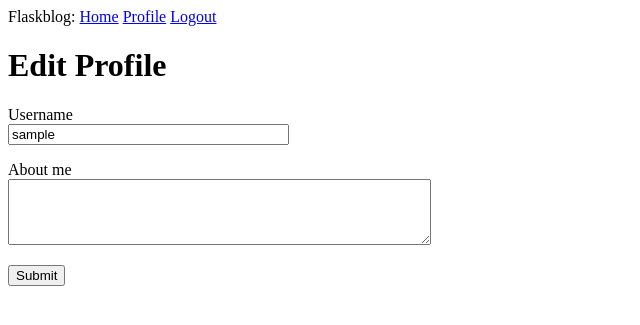
After one commit to ismailmdkm/flaskweblog, a Flask app: page /edit_profile in a window 1280 px wide. The commit adds this page. Shown: the top 325 px of the page, without its empty margins (0-640 px from the left). Run offline with Flask 2, Linux system fonts and the light colour scheme; the visitor is signed in with stand-in values (Sample User, id 1); data comes from the database, SQL or seed files in the repository; both versions use the stored data as it was after the commit.

Commit message:
Edit user profile

```diff
--- a/app/forms.py
+++ b/app/forms.py
@@ -1,6 +1,6 @@
 from flask_wtf import FlaskForm
-from wtforms import StringField, PasswordField, BooleanField, SubmitField
-from wtforms.validators import ValidationError, DataRequired, Email, EqualTo
+from wtforms import StringField, PasswordField, BooleanField, SubmitField, TextAreaField
+from wtforms.validators import ValidationError, DataRequired, Email, EqualTo, Length
 from app.models import User
 
 
@@ -27,3 +27,8 @@ class RegistrationForm(FlaskForm):
         user = User.query.filter_by(email=email.data).first()
         if user is not None:
             raise ValidationError('Email already exists. Please use a different email address.')
+
+class EditProfileForm(FlaskForm):
+    username = StringField('Username', validators=[DataRequired()])
+    about_me = TextAreaField('About me', validators=[Length(min=0, max=140)])
+    submit = SubmitField('Submit')
--- a/app/models.py
+++ b/app/models.py
@@ -2,6 +2,7 @@ from app import db, login
 from werkzeug.security import generate_password_hash, check_password_hash
 from flask_login import UserMixin
 from datetime import datetime
+from hashlib import md5
 
 class User(UserMixin, db.Model):
     id = db.Column(db.Integer, primary_key=True)
@@ -9,6 +10,8 @@ class User(UserMixin, db.Model):
     email = db.Column(db.String(120), index=True, unique=True)
     password_hash = db.Column(db.String(128))
     posts = db.relationship('Post', backref='author', lazy='dynamic')
+    about_me = db.Column(db.String(140))
+    last_seen = db.Column(db.DateTime, default=datetime.utcnow)
 
     def __repr__(self):
         return f'<User {self.username}>'
@@ -18,6 +21,10 @@ class User(UserMixin, db.Model):
 
     def check_password(self, password):
         return check_password_hash(self.password_hash, password)
+
+    def avatar(self, size):
+        digest = md5(self.email.lower().encode('utf-8')).hexdigest()
+        return f'https://www.gravatar.com/avatar/{digest}?d=identicon&s={size}'
 
 @login.user_loader
 def load_user(id):
--- a/app/routes.py
+++ b/app/routes.py
@@ -1,9 +1,19 @@
+from datetime import datetime
+from turtle import title
 from flask import render_template, flash, redirect, url_for, request
 from werkzeug.urls import url_parse
 from app import app, db
-from app.forms import LoginForm, RegistrationForm
+from app.forms import EditProfileForm, LoginForm, RegistrationForm
 from app.models import User
 from flask_login import login_user, current_user, logout_user, login_required
+
+
+@app.before_request
+def before_request():
+    if current_user.is_authenticated:
+        current_user.last_seen = datetime.utcnow()
+        db.session.commit()
+
 
 @app.route('/')
 @app.route('/index')
@@ -21,7 +31,8 @@ def index():
     ]
     return render_template('index.html', title='Home', posts=posts)
 
-@app.route('/login', methods=['GET','POST'])
+
+@app.route('/login', methods=['GET', 'POST'])
 def login():
     if current_user.is_authenticated:
         return redirect(url_for('index'))
@@ -38,12 +49,14 @@ def login():
         return redirect(url_for('index'))
     return render_template('login.html', title='Sign In', form=form)
 
+
 @app.route('/logout')
 def logout():
     logout_user()
     return redirect(url_for('login'))
 
-@app.route('/register', methods=['GET','POST'])
+
+@app.route('/register', methods=['GET', 'POST'])
 def register():
     if current_user.is_authenticated:
         return redirect(url_for('index'))
@@ -56,3 +69,36 @@ def register():
         flash('User registered successfully!')
         return redirect(url_for('login'))
     return render_template('register.html', title='Register', form=form)
+
+
+@app.route('/user/<username>')
+@login_required
+def user(username):
+    user = User.query.filter_by(username=username).first_or_404()
+    posts = [
+        {
+            'author': user,
+            'body': 'Test post #1'
+        },
+        {
+            'author': user,
+            'body': 'Test post #2'
+        }
+    ]
+    return render_template('user.html', user=user, posts=posts)
+
+
+@app.route('/edit_profile', methods=['GET', 'POST'])
+@login_required
+def edit_profile():
+    form = EditProfileForm()
+    if form.validate_on_submit():
+        current_user.username = form.username.data
+        current_user.about_me = form.about_me.data
+        db.session.commit()
+        flash('Your changes have been saved')
+        return redirect(url_for('edit_profile'))
+    elif request.method == 'GET':
+        form.username.data = current_user.username
+        form.about_me.data = current_user.about_me
+    return render_template('edit_profile.html', title='Edit Profile', form=form)
--- /dev/null
+++ b/app/templates/_post.html
@@ -0,0 +1,6 @@
+<table>
+    <tr valign="top">
+        <td><img src="{{ post.author.avatar(36) }}"></td>
+        <td>{{ post.author.username }} says: <b>{{ post.body }}</b></td>
+    </tr>
+</table>
--- a/app/templates/base.html
+++ b/app/templates/base.html
@@ -17,6 +17,7 @@
         {% if current_user.is_anonymous %}
         <a href="{{ url_for('login') }}">Login</a>
         {% else %}
+        <a href="{{ url_for('user', username=current_user.username) }}">Profile</a>
         <a href="{{ url_for('logout') }}">Logout</a>
         {% endif %}
     </div>
--- /dev/null
+++ b/app/templates/edit_profile.html
@@ -0,0 +1,23 @@
+{% extends "base.html" %}
+
+{% block content %}
+    <h1>Edit Profile</h1>
+    <form action="" method="post">
+        {{ form. hidden_tag() }}
+        <p>
+            {{ form.username.label  }}<br>
+            {{ form.username(size=32) }}<br>
+            {% for error in form.username.errors %}
+                <span style="color: red;">[{{ error }}]</span>
+            {% endfor %}
+        </p>
+        <p>
+            {{ form.about_me.label  }}<br>
+            {{ form.about_me(cols=50, rows=4) }}<br>
+            {% for error in form.about_me.errors %}
+                <span style="color: red;">[{{ error }}]</span>
+            {% endfor %}
+        </p>
+        <p>{{ form.submit() }}</p>
+    </form>
+{% endblock %}
```
Also changed, not shown: app/templates/user.html (added, +20 -0 lines), migrations/versions/1b92f95f87be_new_fields_in_user_model.py (added, +30 -0 lines), app.db.
